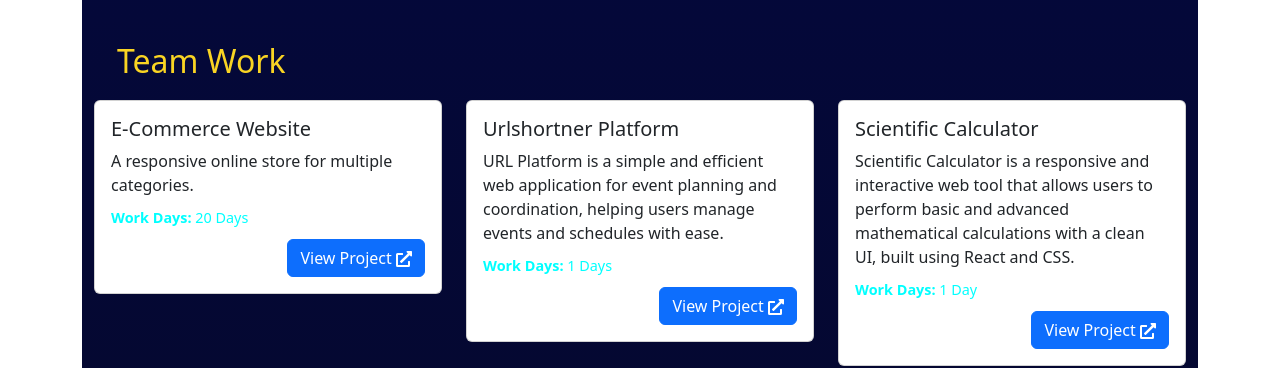
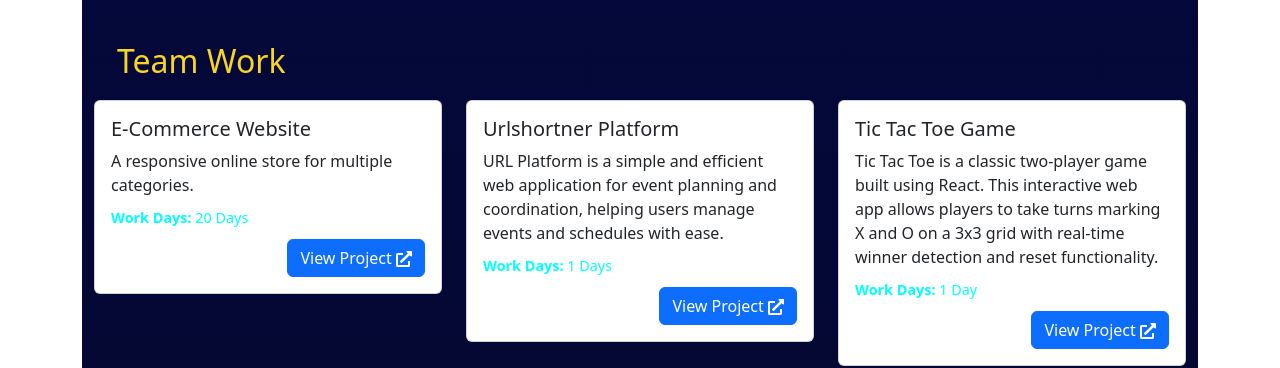
Before and after one commit to shahabdad/Porfolio, a React (Vite) app: page / in a window 1280 px wide. Shown: the part 2154-2522 px from the top of the page. Built offline with nearby package versions, Linux system fonts and the light colour scheme.

Commit message:
add game

```diff
--- a/src/Components/Experience.jsx
+++ b/src/Components/Experience.jsx
@@ -50,6 +50,12 @@ const Experience = () => {
       viewLink: "https://url-shortner-v7hh.vercel.app/",
     },
     {
+  name: "Tic Tac Toe Game",
+  description: "Tic Tac Toe is a classic two-player game built using React. This interactive web app allows players to take turns marking X and O on a 3x3 grid with real-time winner detection and reset functionality.",
+  workDays: "1 Day",
+  viewLink: "https://game-dad.vercel.app/", // replace with your actual deployed link
+},
+    {
   name: "Scientific Calculator",
   description: "Scientific Calculator is a responsive and interactive web tool that allows users to perform basic and advanced mathematical calculations with a clean UI, built using React and CSS.",
   workDays: "1 Day",
```
